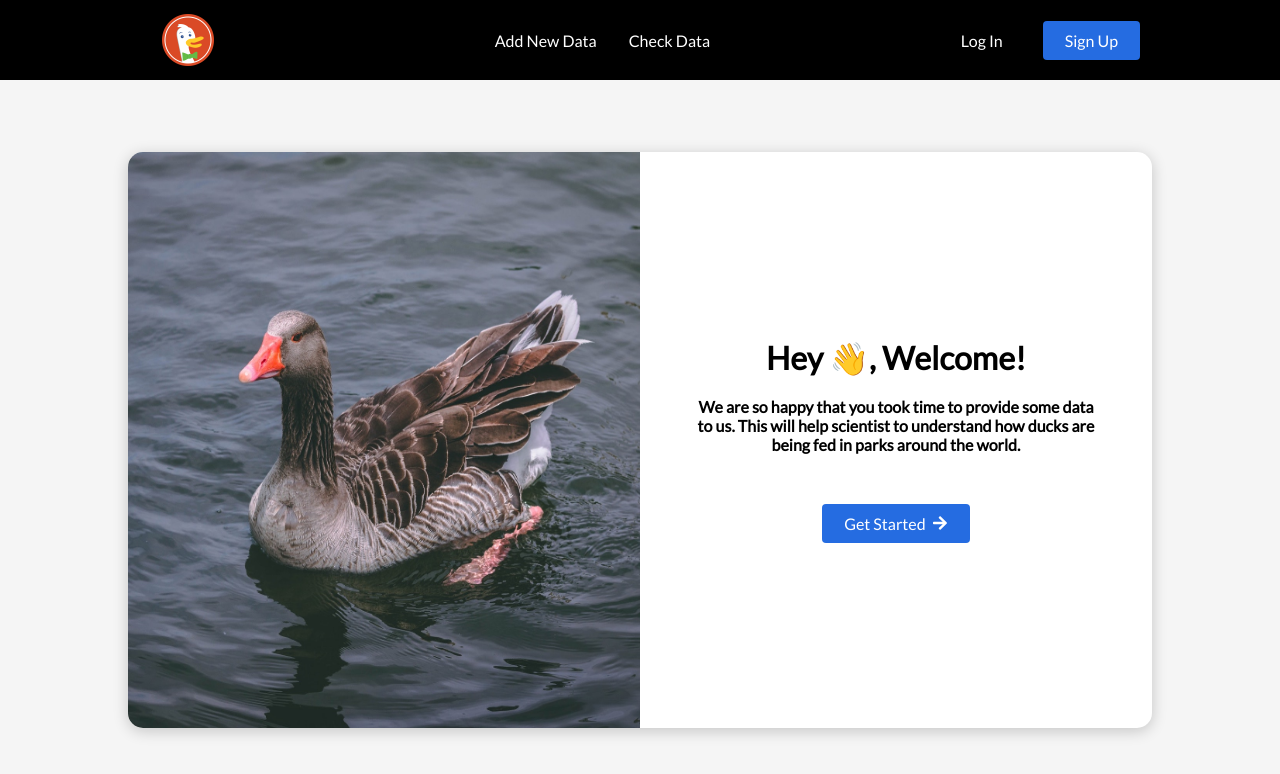
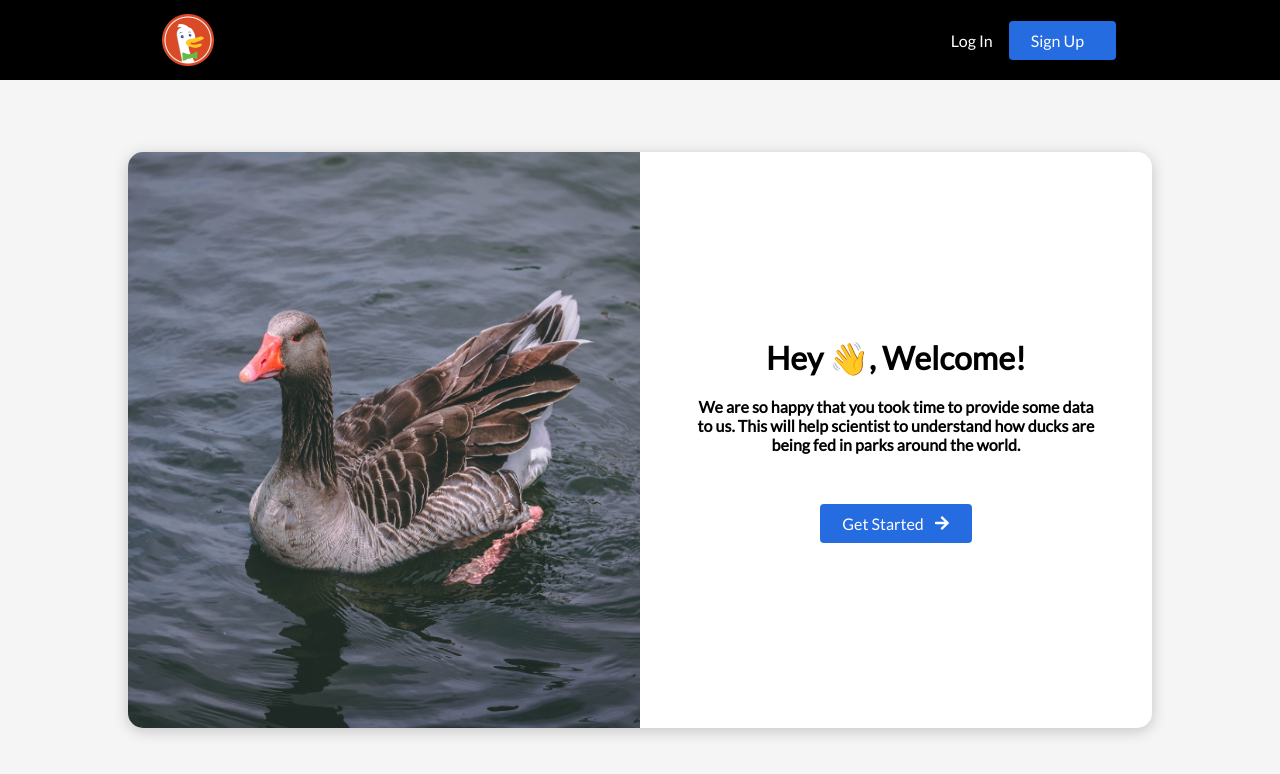
Before and after one commit to shreypdev/duck-data-collector-app, a React (Create React App) app: page / in a window 1280 px wide. Shown: the top 774 px of the page. Built offline with nearby package versions, Linux system fonts and the light colour scheme.

Commit message:
clenup and pulled out button in comp

```diff
--- /dev/null
+++ b/src/components/Button.scss
@@ -0,0 +1,24 @@
+.btn {
+  display: flex;
+  align-items: center;
+  border-radius: 4px;
+  background: #256ce1;
+  padding: 10px 22px;
+  color: #fff;
+  outline: none;
+  border: none;
+  cursor: pointer;
+  transition: all 0.2s ease-in-out;
+  text-decoration: none;
+  font-size: medium;
+
+  &:hover {
+    transition: all 0.2s ease-in-out;
+    background: rgba(37, 108, 225, 0.8);
+  }
+
+  .right-icon {
+    display: flex;
+    margin-left: 10px;
+  }
+}
--- /dev/null
+++ b/src/components/Button.tsx
@@ -0,0 +1,21 @@
+import React from "react";
+import "./Button.scss";
+
+interface ButtonProps {
+  text: string;
+  rightIcon?: any;
+  onClick: () => void;
+}
+
+export const Button: React.FC<ButtonProps> = ({ text, rightIcon, onClick }) => {
+  const handleClick = () => {
+    onClick();
+  };
+
+  return (
+    <a className="btn" onClick={handleClick}>
+      {text}
+      <span className="right-icon">{rightIcon}</span>
+    </a>
+  );
+};
--- a/src/components/Navbar/Navbar.scss
+++ b/src/components/Navbar/Navbar.scss
@@ -0,0 +1,61 @@
+.navbar {
+  position: fixed;
+  width: 100%;
+  background: #000;
+  height: 80px;
+  display: flex;
+  justify-content: space-between;
+  padding: 0.5rem calc((100vw - 1000px) / 2);
+  z-index: 10;
+
+  .link {
+    color: #fff;
+    display: flex;
+    align-items: center;
+    text-decoration: none;
+    padding: 0 1rem;
+    height: 100%;
+    cursor: pointer;
+
+    &.active {
+      color: #15cdfc;
+    }
+
+    .logo {
+      max-height: 100%;
+    }
+  }
+
+  .btn {
+    &:hover {
+      background: #fff;
+      color: #010606;
+    }
+  }
+
+  .bars-icon {
+    display: none;
+    color: #fff;
+    @media screen and (max-width: 768px) {
+      display: block;
+      position: absolute;
+      top: 0;
+      right: 0;
+      transform: translate(-100%, 75%);
+      font-size: 1.8rem;
+      cursor: pointer;
+    }
+  }
+
+  .nav-menu {
+    display: flex;
+    align-items: center;
+
+    &.mr {
+      margin-right: 24px;
+    }
+    @media screen and (max-width: 768px) {
+      display: none;
+    }
+  }
+}
--- a/src/components/Navbar/NavbarElements.ts
+++ /dev/null
@@ -1,90 +0,0 @@
-import { FaBars } from "react-icons/fa";
-import { NavLink as Link } from "react-router-dom";
-import styled from "styled-components";
-
-export const Nav = styled.nav`
-  background: #000;
-  height: 80px;
-  display: flex;
-  justify-content: space-between;
-  padding: 0.5rem calc((100vw - 1000px) / 2);
-  z-index: 10;
-  /* Third Nav */
-  /* justify-content: flex-start; */
-`;
-
-export const NavLink = styled(Link)`
-  color: #fff;
-  display: flex;
-  align-items: center;
-  text-decoration: none;
-  padding: 0 1rem;
-  height: 100%;
-  cursor: pointer;
-  &.active {
-    color: #15cdfc;
-  }
-`;
-
-export const Logo = styled.img`
-  max-height: 100%;
-`;
-
-export const Bars = styled(FaBars)`
-  display: none;
-  color: #fff;
-  @media screen and (max-width: 768px) {
-    display: block;
-    position: absolute;
-    top: 0;
-    right: 0;
-    transform: translate(-100%, 75%);
-    font-size: 1.8rem;
-    cursor: pointer;
-  }
-`;
-
-export const NavMenu = styled.div`
-  display: flex;
-  align-items: center;
-  margin-right: -24px;
-  /* Second Nav */
-  /* margin-right: 24px; */
-  /* Third Nav */
-  /* width: 100vw;
-  white-space: nowrap; */
-  @media screen and (max-width: 768px) {
-    display: none;
-  }
-`;
-
-export const NavBtn = styled.nav`
-  display: flex;
-  align-items: center;
-  margin-right: 24px;
-  /* Third Nav */
-  /* justify-content: flex-end;
-  width: 100vw; */
-  @media screen and (max-width: 768px) {
-    display: none;
-  }
-`;
-
-export const NavBtnLink = styled(Link)`
-  border-radius: 4px;
-  background: #256ce1;
-  padding: 10px 22px;
-  color: #fff;
-  outline: none;
-  border: none;
-  cursor: pointer;
-  transition: all 0.2s ease-in-out;
-  text-decoration: none;
-  /* Second Nav */
-  margin-left: 24px;
-  &:hover {
-    transition: all 0.2s ease-in-out;
-    background: #fff;
-    color: #010606;
-  }
-`;
--- a/src/components/Navbar/index.tsx
+++ b/src/components/Navbar/index.tsx
@@ -1,32 +1,29 @@
 import React from "react";
-import {
-  Nav,
-  NavLink,
-  Logo,
-  Bars,
-  NavMenu,
-  NavBtn,
-  NavBtnLink,
-} from "./NavbarElements";
+import "./Navbar.scss";
+import { FaBars } from "react-icons/fa";
 import logo from "../../assets/logo.png";
+import { Link, useHistory } from "react-router-dom";
+import { Button } from "..";
 
 export const Navbar: React.FC = () => {
+  const history = useHistory();
+
   return (
-    <Nav>
-      <NavLink to="/">
-        <Logo src={logo} alt="logo" />
-      </NavLink>
-      <Bars />
-      <NavMenu>
-        <NavLink to="/add-new-data">Add New Data</NavLink>
-        <NavLink to="/services">Check Data</NavLink>
-      </NavMenu>
-      <NavMenu>
-        <NavLink to="/login">Log In</NavLink>
-        <NavBtn>
-          <NavBtnLink to="/signup">Sign Up</NavBtnLink>
-        </NavBtn>
-      </NavMenu>
-    </Nav>
+    <nav className="navbar">
+      <Link className="link" to="/">
+        <img className="logo" src={logo} alt="logo" />
+      </Link>
+      <FaBars className="bars-icon" />
+      <div className="nav-menu">
+        {/* <Link className='link' to="/add-new-data">Add New Data</Link>
+        <Link className='link' to="/services">Check Data</Link> */}
+      </div>
+      <div className="nav-menu mr">
+        <Link className="link" to="/login">
+          Log In
+        </Link>
+        <Button text={`Sign Up`} onClick={() => history.push("/signup")} />
+      </div>
+    </nav>
   );
 };
--- a/src/components/index.ts
+++ b/src/components/index.ts
@@ -1 +1,2 @@
 export * from "./Navbar";
+export * from "./Button";
--- a/src/pages/Home.scss
+++ b/src/pages/Home.scss
@@ -1,4 +1,6 @@
 .container {
+  position: relative;
+  top: 80px;
   background: whitesmoke;
   display: flex;
   height: 90vh;
@@ -38,24 +40,6 @@
       }
 
       .btn {
-        display: flex;
-        align-items: center;
-        border-radius: 4px;
-        background: #256ce1;
-        padding: 10px 22px;
-        color: #fff;
-        outline: none;
-        border: none;
-        cursor: pointer;
-        transition: all 0.2s ease-in-out;
-        text-decoration: none;
-        font-size: medium;
-        &:hover {
-          transition: all 0.2s ease-in-out;
-          background: rgba(37, 108, 225, 0.8);
-        }
-
-        // custom
         margin-top: 50px;
       }
     }
--- a/src/pages/Home.tsx
+++ b/src/pages/Home.tsx
@@ -2,8 +2,12 @@ import React from "react";
 import "./Home.scss";
 import duck from "../assets/duck.jpg";
 import { FaArrowRight } from "react-icons/fa";
+import { Button } from "../components";
+import { useHistory } from "react-router";
 
 const Home: React.FC = () => {
+  const history = useHistory();
+
   return (
     <div className="container">
       <div className="card">
@@ -20,9 +24,11 @@ const Home: React.FC = () => {
               parks around the world.
             </h4>
           </div>
-          <a href="/path" className="btn">
-            Get Started &nbsp; <FaArrowRight />
-          </a>
+          <Button
+            text={`Get Started`}
+            rightIcon={<FaArrowRight />}
+            onClick={() => history.push("/fill")}
+          />
         </div>
       </div>
     </div>
```
